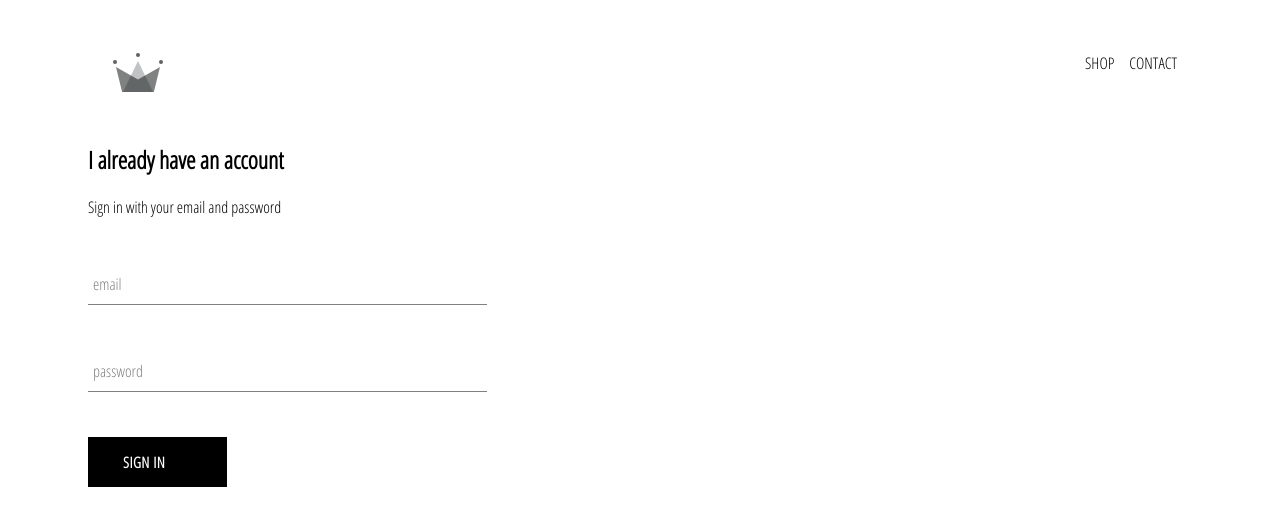
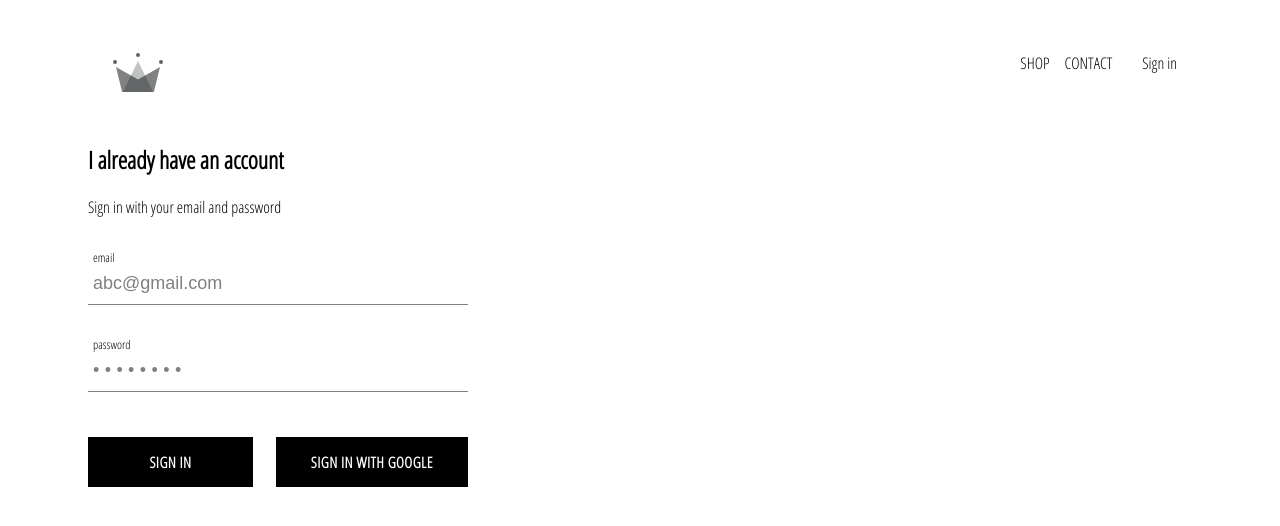
Before and after one commit to Addy2012/Lootlo, a React app: page /signinsignup in a window 1280 px wide. Shown: the top 526 px of the page. Built offline with nearby package versions, Linux system fonts and the light colour scheme; no server answers.

Commit message:
made signin page, integrated firebase and sign in sign out functionality

```diff
--- a/package.json
+++ b/package.json
@@ -30,6 +30,7 @@
     "eslint-plugin-react": "7.19.0",
     "eslint-plugin-react-hooks": "^1.6.1",
     "file-loader": "4.3.0",
+    "firebase": "^7.14.2",
     "fs-extra": "^8.1.0",
     "html-webpack-plugin": "4.0.0-beta.11",
     "identity-obj-proxy": "3.0.0",
--- a/src/App.css
+++ b/src/App.css
@@ -6,3 +6,6 @@
   text-decoration: none;
   color: black;
 }
+*{
+  box-sizing: border-box;
+}
--- a/src/App.js
+++ b/src/App.js
@@ -1,22 +1,47 @@
-import React from 'react';
+import React, { Component } from 'react';
 import './App.css';
 import Homepage from './pages/homepage/homepage';
 import { Route , Switch } from 'react-router-dom';
 import ShopPage from './pages/shop/shop';
 import Header from './components/header/header';
 import SignInAndSignUpPage from './pages/sign-in-and-sign-up/sign-in-and-sign-up';
+import { auth } from './firebase/firebase.util';
 
-function App() {
+class App extends Component {
+  constructor(){
+    super();
+    this.state={
+      currentUser:null
+    }
+  }
+  unSubscribeFromAuth=null
+
+  componentDidMount(){
+    this.unSubscribeFromAuth=auth.onAuthStateChanged(user =>{
+      this.setState({
+        currentUser:user
+      })
+      console.log(user);
+      })
+  }
+
+  componentWillUnmount(){
+    this.unSubscribeFromAuth();
+  }
+
+
+
+  render(){
   return (
     <div>
-      <Header/>
+      <Header currentUser={this.state.currentUser} />
       <Switch>
         <Route exact path='/' component= {Homepage}/>
         <Route path='/shop' component={ShopPage}/>
         <Route path='/signinsignup' component={SignInAndSignUpPage}/>
       </Switch>
     </div>
-  );
+  )}
 }
 
 export default App;
--- a/src/components/custom-button/custom-button.css
+++ b/src/components/custom-button/custom-button.css
@@ -1,6 +1,6 @@
 .custom-button {
-    /* min-width: 165px; */
-    width: 18%;
+    min-width: 165px;
+    width: auto;
     height: 50px;
     letter-spacing: 0.5px;
     line-height: 50px;
@@ -19,3 +19,11 @@
     color: black;
     border: 1px solid black;
 }
+.custom-button .google-sign-in{
+    background-color: #4285f4;
+    color: white;
+}
+.custom-button .google-sign-in:hover{
+    background-color: #357ae8;
+    border: none;
+}
--- a/src/components/custom-button/custom-button.js
+++ b/src/components/custom-button/custom-button.js
@@ -1,10 +1,11 @@
 import React from 'react';
 import './custom-button.css';
 
-const CustomButtom=({children,...otherProps})=>(
-    <div className="custom-button" {...otherProps}>
+const CustomButton=({children,isGoogleSignIn,...otherProps})=>(
+    <button
+        className={`${ isGoogleSignIn ? 'google-sign-in' : '' } custom-button`} {...otherProps}>
         {children}
-    </div>
+    </button>
 )
 
-export default CustomButtom;
+export default CustomButton;
--- a/src/components/header/header.css
+++ b/src/components/header/header.css
@@ -19,4 +19,5 @@
   }
   .header .options .option {
     padding: 10px 15px;
+    cursor: pointer;
   }
--- a/src/components/header/header.js
+++ b/src/components/header/header.js
@@ -1,9 +1,11 @@
 import React from 'react';
 import { Link } from 'react-router-dom';
 import {ReactComponent as Logo} from '../../assets/crown.svg'
-import './header.css'
+import './header.css';
+import {auth} from '../../firebase/firebase.util';
 
-const Header = () => (
+
+const Header = ({currentUser}) => (
     <div className="header">
         <Link className="logo-container" to='/'>
             <Logo className='logo'/>
@@ -15,6 +17,11 @@
             <Link className="option" to="./shop">
                 CONTACT
             </Link>
+            {
+                currentUser ?
+                (<div className="option" onClick={()=>auth.signOut()}>SIGN OUT</div>) :
+                (<Link to='./signinsignup'  className="option">Sign in</Link>)
+            }
         </div>
     </div>
 )
--- a/src/components/signIn/signIn.css
+++ b/src/components/signIn/signIn.css
@@ -1,9 +1,14 @@
 
 .sign-in {
-    width: 30vw;
+    width: 380px;
     display: flex;
     flex-direction: column;
   }
 .sign-in .title{
     margin: 10px 0;
 }
+
+.sign-in .buttons{
+  display: flex;
+  justify-content: space-between;
+}
--- a/src/components/signIn/signIn.js
+++ b/src/components/signIn/signIn.js
@@ -1,14 +1,15 @@
 import React, { Component } from 'react';
 import './signIn.css';
 import FormInput from '../formInput/form-Input';
-import CustomButtom from '../custom-button/custom-button';
+import CustomButton from '../custom-button/custom-button';
+import { signInWithGoogle } from '../../firebase/firebase.util';
 
 class SignIn extends Component {
     constructor(props){
         super(props)
         this.state={
-            email:"",
-            password:""
+            email:"abc@gmail.com",
+            password:"Addy@123"
         }
     }
     handleSubmit=event=>{
@@ -42,7 +43,13 @@
                     label="password"
                     handleChange={this.handleChange}
                     required />
-                    <CustomButtom type="submit" value="submit">Sign In</CustomButtom>
+                    <div className="buttons">
+                        <CustomButton type="submit">Sign In</CustomButton>
+                        <CustomButton onClick={signInWithGoogle} isGoogleSignIn>
+                            Sign in with Google
+                        </CustomButton>
+                    </div>
+
                 </form>
             </div>
         );
--- /dev/null
+++ b/src/firebase/firebase.util.js
@@ -0,0 +1,24 @@
+import firebase from 'firebase/app';
+import 'firebase/firestore';
+import 'firebase/auth';
+
+const config = {
+    apiKey: "AIzaSyDoBobg34a-xMKmNEiKVY5cRl2Fvf_9LWM",
+    authDomain: "lootlo-3120f.firebaseapp.com",
+    databaseURL: "https://lootlo-3120f.firebaseio.com",
+    projectId: "lootlo-3120f",
+    storageBucket: "lootlo-3120f.appspot.com",
+    messagingSenderId: "700474461605",
+    appId: "1:700474461605:web:0240e755c192931eaf6c4c",
+    measurementId: "G-20R4T5D0ZZ"
+  };
+
+firebase.initializeApp(config);
+
+export const auth=firebase.auth();
+export const firestore=firebase.firestore();
+
+const provider = new firebase.auth.GoogleAuthProvider();
+provider.setCustomParameters({ prompt: 'select_account' });
+export const signInWithGoogle = () => auth.signInWithPopup(provider)
+export default firebase;
```
Also changed, not shown: 1 other file (tests, documents, lock files or other folders).
